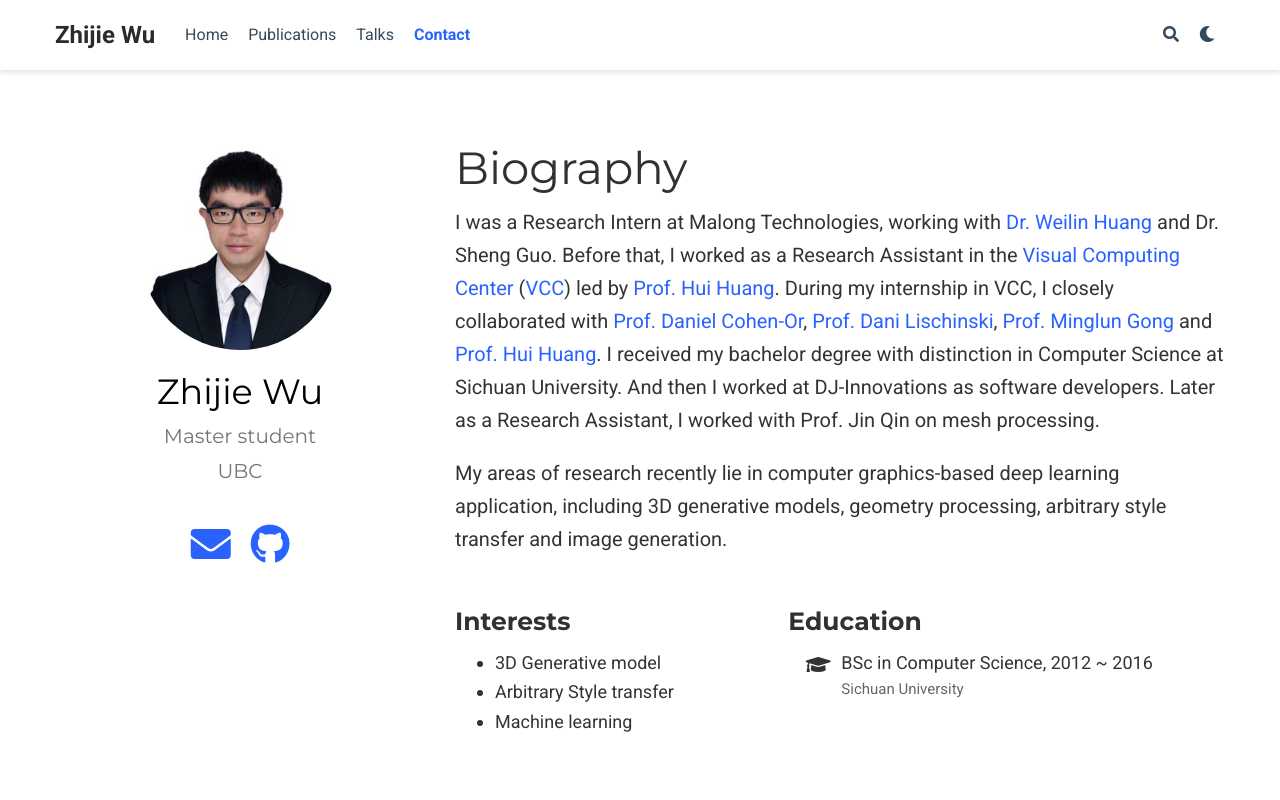
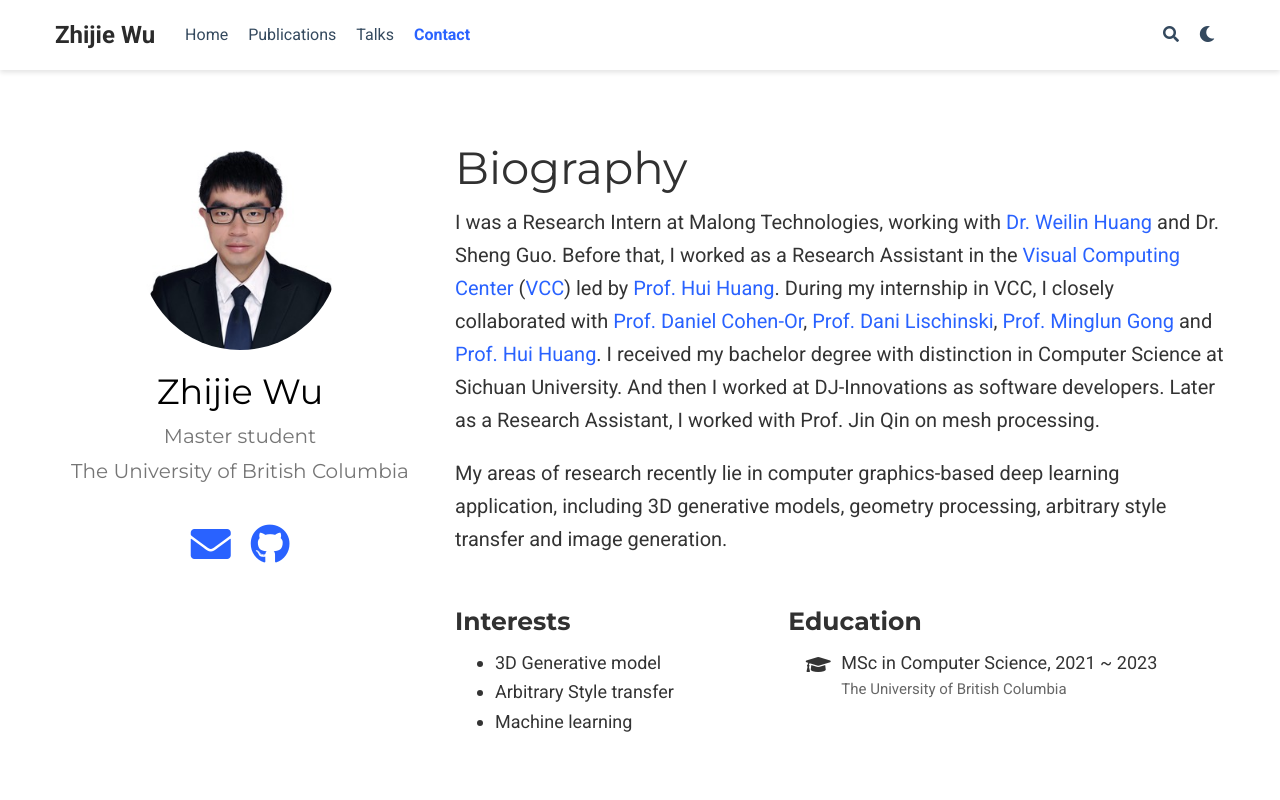
Before and after one commit to zhijieW94/zhijieW94.github.io, a plain HTML site: page index.html in a window 1280 px wide. Shown: the top 800 px of the page. Drawn offline with nearby package versions, Linux system fonts and the light colour scheme; some icons are missing.

Commit message:
Update index.html
Education

```diff
--- a/index.html
+++ b/index.html
@@ -410,7 +410,7 @@
 
         <h3 itemprop="worksFor" itemscope itemtype="http://schema.org/Organization">
 
-          <span itemprop="name">UBC</span>
+          <span itemprop="name">The University of British Columbia</span>
 
         </h3>
 
@@ -510,8 +510,8 @@
           <li>
             <i class="fa-li fas fa-graduation-cap"></i>
             <div class="description">
-              <p class="course">BSc in Computer Science, 2012 ~ 2016</p>
-              <p class="institution">Sichuan University</p>
+              <p class="course">MSc in Computer Science, 2021 ~ 2023</p>
+              <p class="institution">The University of British Columbia</p>
             </div>
           </li>
 
```
